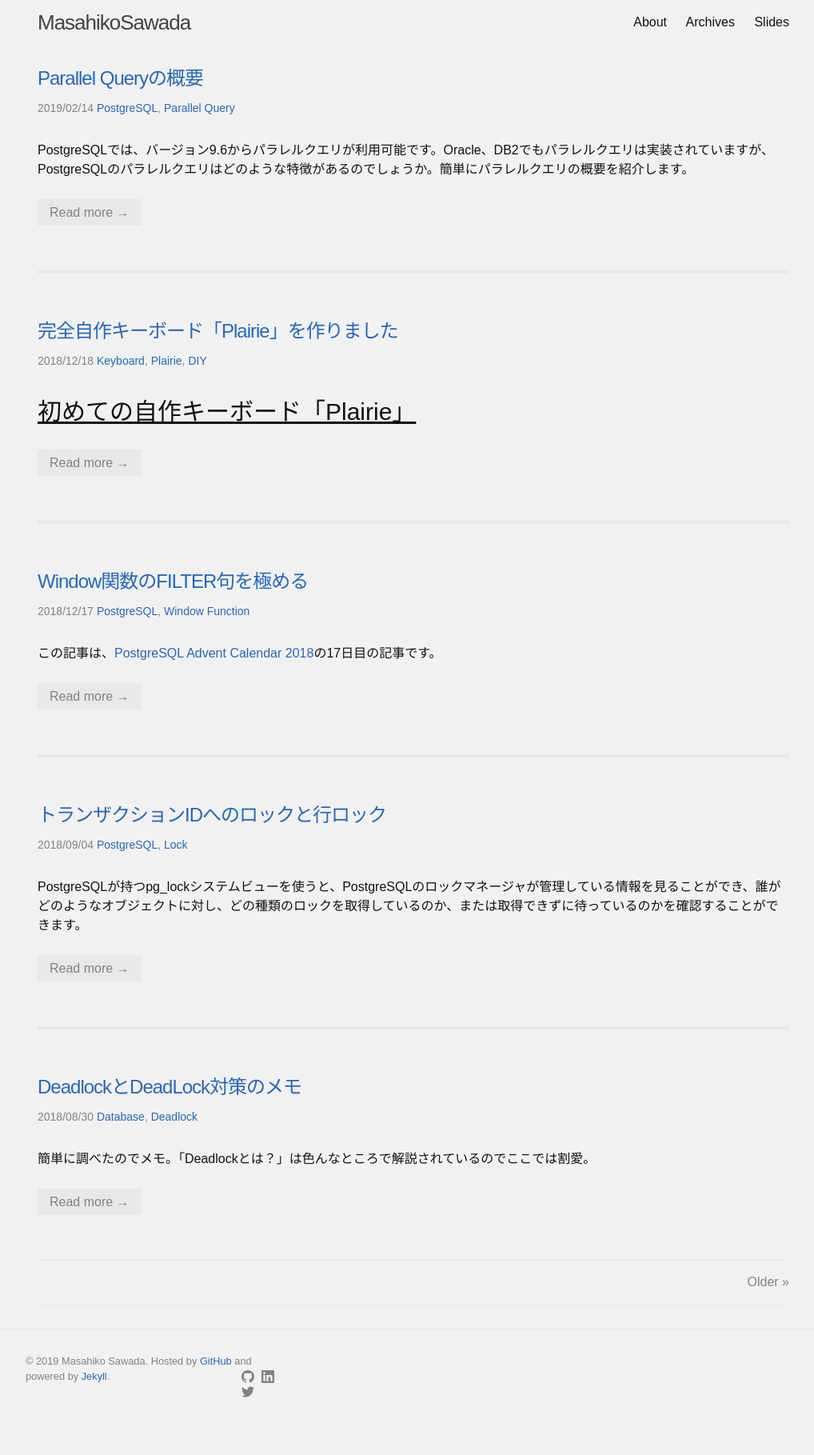
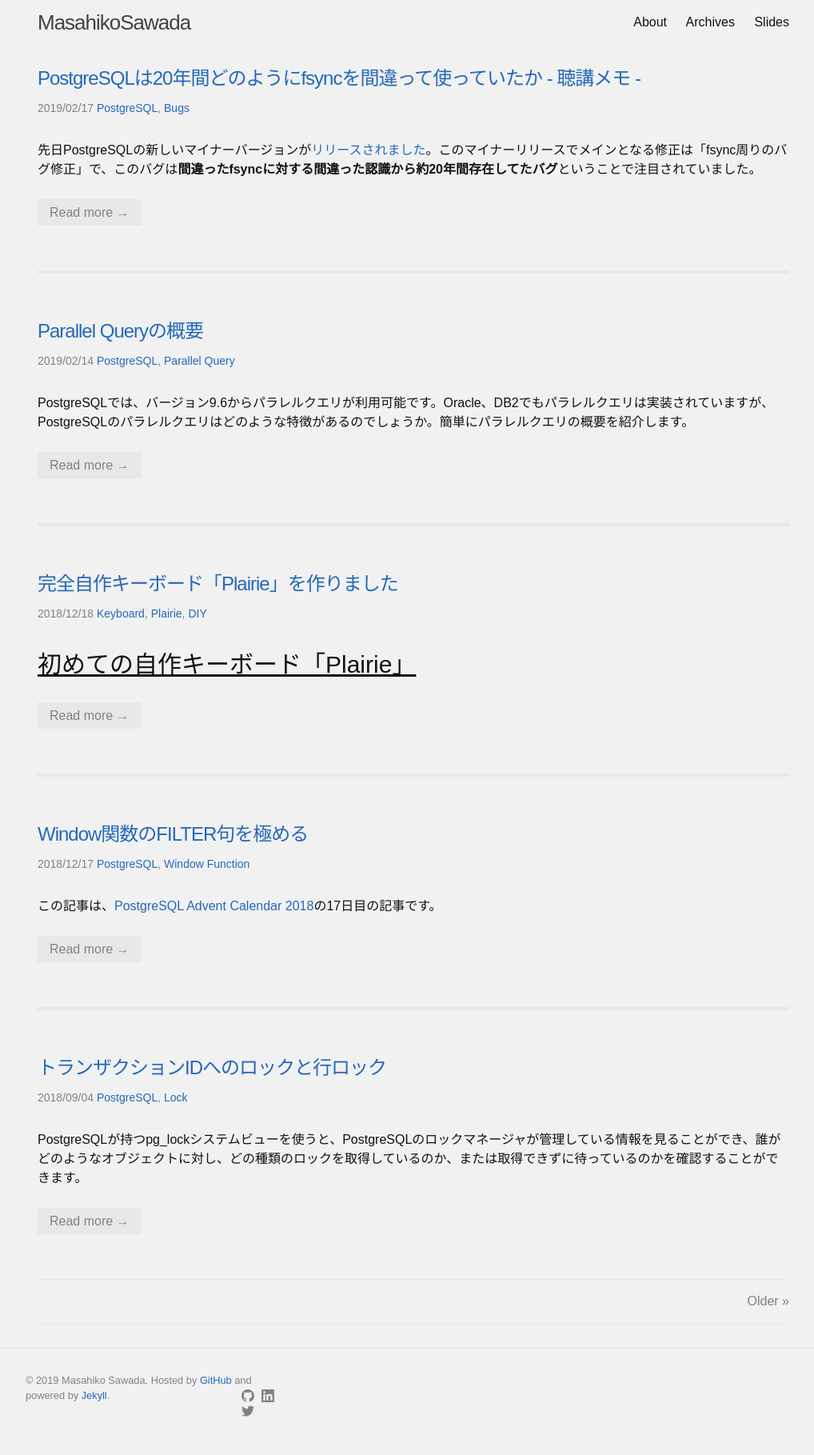
Before and after one commit to MasahikoSawada/masahikosawada.github.io, a Jekyll site: the page built from index.html, in a window 1280 px wide. Shown: the whole page at 80% size, without its empty margins (123-1141 px from the left). Built offline with Jekyll 4.4.1, drawn with Linux system fonts in a browser that asks for light colours; the list of posts is cut into pages by our own code; before the commit the page ends 1795 px from its top, so only the background shows below that.

Commit message:
Post: publish the fsync issue post.

```diff
--- a/_drafts/2019-02-18-PostgreSQL-fsync-issue.md
+++ b/_posts/2019-02-17-PostgreSQL-fsync-issue.md
@@ -11,7 +11,7 @@ tags:
 
 このバグについてPostgreSQLのコミッタ(Tomas Vondra氏)が解説しているセッションが、先々週開催されたFOSDEM 2019でありました。私もFOSDEM 2019に参加していたのですがその際は裏セッションに参加していて聞けず、資料が公開されないかなーと思っていたら、[講演動画](https://fosdem.org/2019/schedule/event/postgresql_fsync/)が公開されていたので観てみました。
 
-以下は、その時の聴講メモです。より詳しく知りたい方は、是非動画の方も観て下さい。
+以下は、その時の聴講メモです。より詳しく知りたい方は是非動画の方も観て下さい。
 
 # TL;DR
 
@@ -22,13 +22,15 @@ tags:
 
 ## Intro into durability
 
-WALはDirect I/Oを使っているけど、テーブルやインデックスなどのデータベースデータについては、page cache(kernelが管理している)の上にある共有バッファをつかって、Buffered I/Oを使っている。
+WALはDirect I/Oを使っているけど、テーブルやインデックスなどのスデータについては、kernelが管理しているpage cacheを使ったBuffered I/Oを使っている（PostgreSQLの共有バッファ、OSのpage cache、ディスクの関係は講演資料に図があるのでそちらをぜひ見ていただきたい）
 
-INSERT/UPDATE/DELETEが発生すると、
+データの変更（INSERT/UPDATE/DELETE）が発生すると、
 
 1. WALそして共有バッファ上のデータを更新する。
 2. WALの変更をflushして永続化する
 3. 完了
+
+となり、共有バッファ上の変更データは、すぐにディスクには反映されない。
 
 この時にデータベースが落ちた場合、共有バッファ上の更新データは無くなる。けど、WALはディスク上に書かれているため、WALを再生することで落ちた直前の状態に回復することが出来る。
 
@@ -41,6 +43,8 @@ PostgreSQLのCHECKPOINTは以下のように動く
 2. 共有バッファ上にある変更されたデータをpage cacheに書き出す(write)
 3. page cacheのデータをディスクに書き出す(fsync)
 4. 不要になったWALを消す
+
+リカバリ時は、1で記録したLSNから再生できる。
 
 ## CHECKPOINT中にエラーが発生したら？
 
@@ -112,7 +116,7 @@ Direct I/Oのアプローチもありだしパッチもでている、だけど
   * A. エラーを再現するスクリプトを作ってそれでテストした。テストはすでに公開されている。
 
 * Q. どのようにこの問題は明らかになった？
-  * A. 実環境でデータ破損が起きて、インデックスが壊れているとか色々色々探した結果、この問題を発見した
+  * A. 実環境でデータ破損が起きて、インデックスが壊れているとか色々探した結果、この問題を発見した
 
    現在のFSを使うにあたってなにかおすすめは？
     thin provisioningをつかっている場合は容量のモニタリングが重要
```
